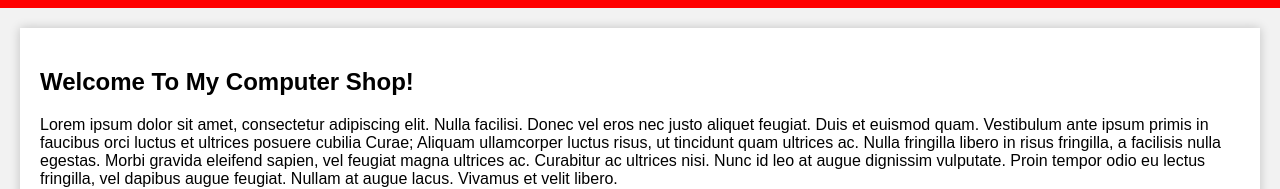
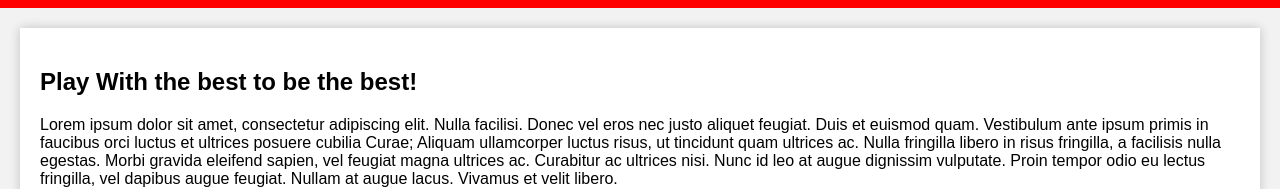
Before and after one commit to MarlonAsilo/MarlonAsiloPrelim, a plain HTML site: page index.html in a window 1280 px wide. Shown: the part 150-339 px from the top of the page. Drawn offline with Linux system fonts and the light colour scheme.

Commit message:
Update index.html

```diff
--- a/index.html
+++ b/index.html
@@ -48,7 +48,7 @@
       <a href="#">Contact</a>
     </nav>
     <section>
-      <h2>Welcome To My Computer Shop!</h2>
+      <h2>Play With the best to be the best!</h2>
       <p>Lorem ipsum dolor sit amet, consectetur adipiscing elit. Nulla facilisi. Donec vel eros nec justo aliquet feugiat. Duis et euismod quam. Vestibulum ante ipsum primis in faucibus orci luctus et ultrices posuere cubilia Curae; Aliquam ullamcorper luctus risus, ut tincidunt quam ultrices ac. Nulla fringilla libero in risus fringilla, a facilisis nulla egestas. Morbi gravida eleifend sapien, vel feugiat magna ultrices ac. Curabitur ac ultrices nisi. Nunc id leo at augue dignissim vulputate. Proin tempor odio eu lectus fringilla, vel dapibus augue feugiat. Nullam at augue lacus. Vivamus et velit libero.</p>
     </section>
     <footer>
```
